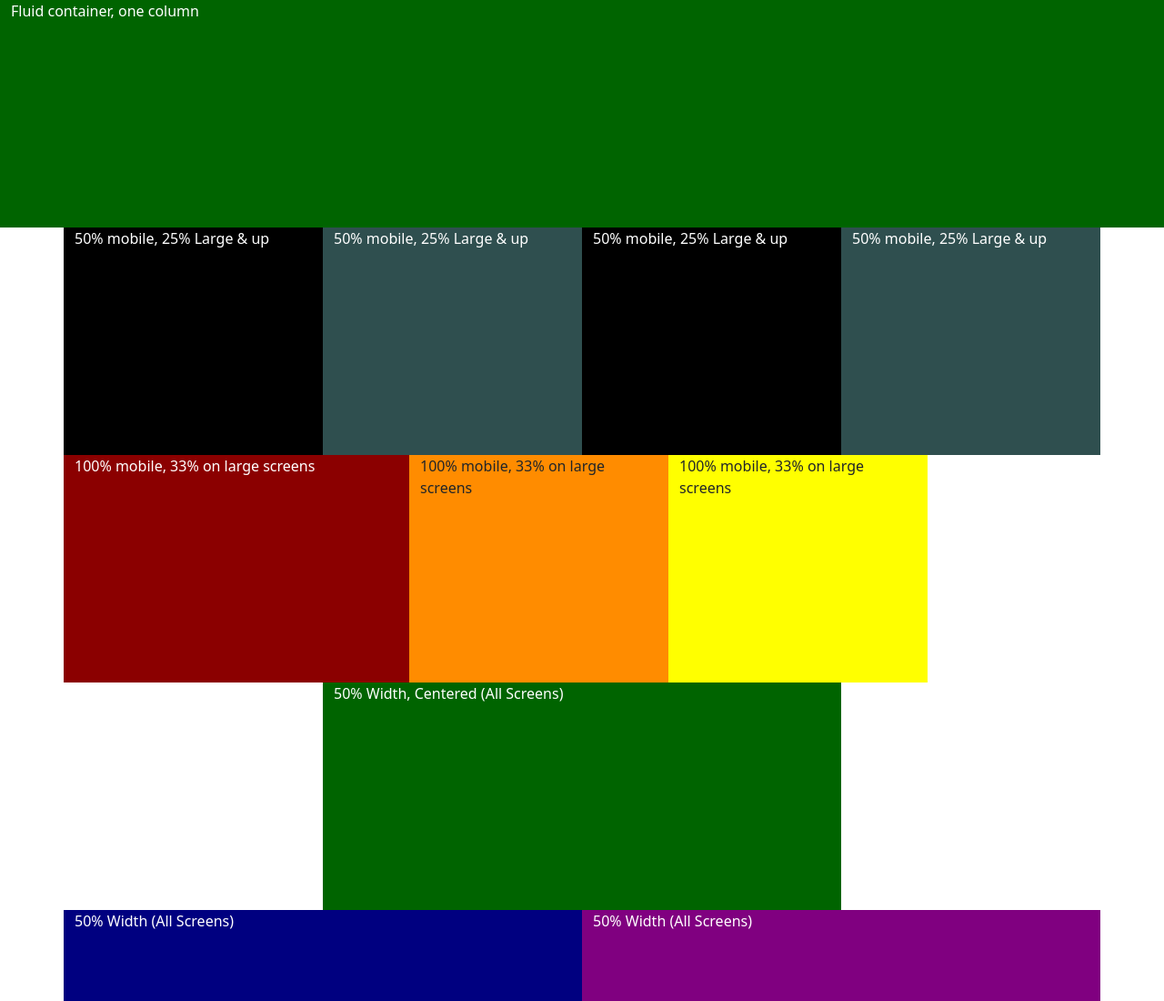
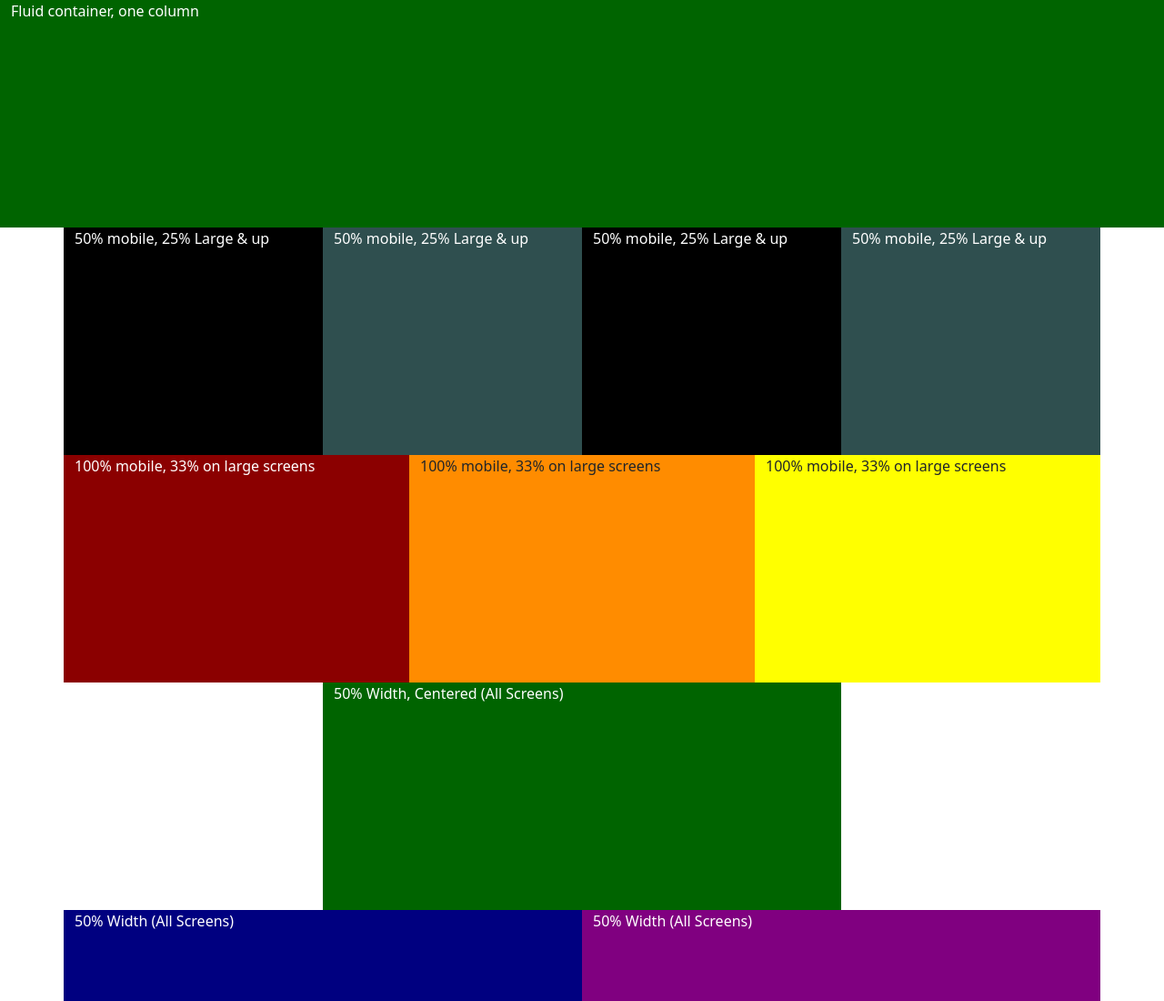
Before and after one commit to brian-burdine/bootstrap-legos, a plain HTML site: page rows-columns.html in a window 1280 px wide. Shown: the top 1100 px of the page at 91% size. Drawn offline with nearby package versions, Linux system fonts and the light colour scheme.

Commit message:
Corrected column lengths in rows-columns.html

```diff
--- a/rows-columns.html
+++ b/rows-columns.html
@@ -18,8 +18,8 @@
         </div>
         <div class="row">
             <div class="col-12 col-lg-4 red">100% mobile, 33% on large screens</div>
-            <div class="col-12 col-lg-3 orange">100% mobile, 33% on large screens</div>
-            <div class="col-12 col-lg-3 yellow">100% mobile, 33% on large screens</div>
+            <div class="col-12 col-lg-4 orange">100% mobile, 33% on large screens</div>
+            <div class="col-12 col-lg-4 yellow">100% mobile, 33% on large screens</div>
         </div>
         <div class="row justify-content-center">
             <div class="col-6 green">50% Width, Centered (All Screens)</div>
```
